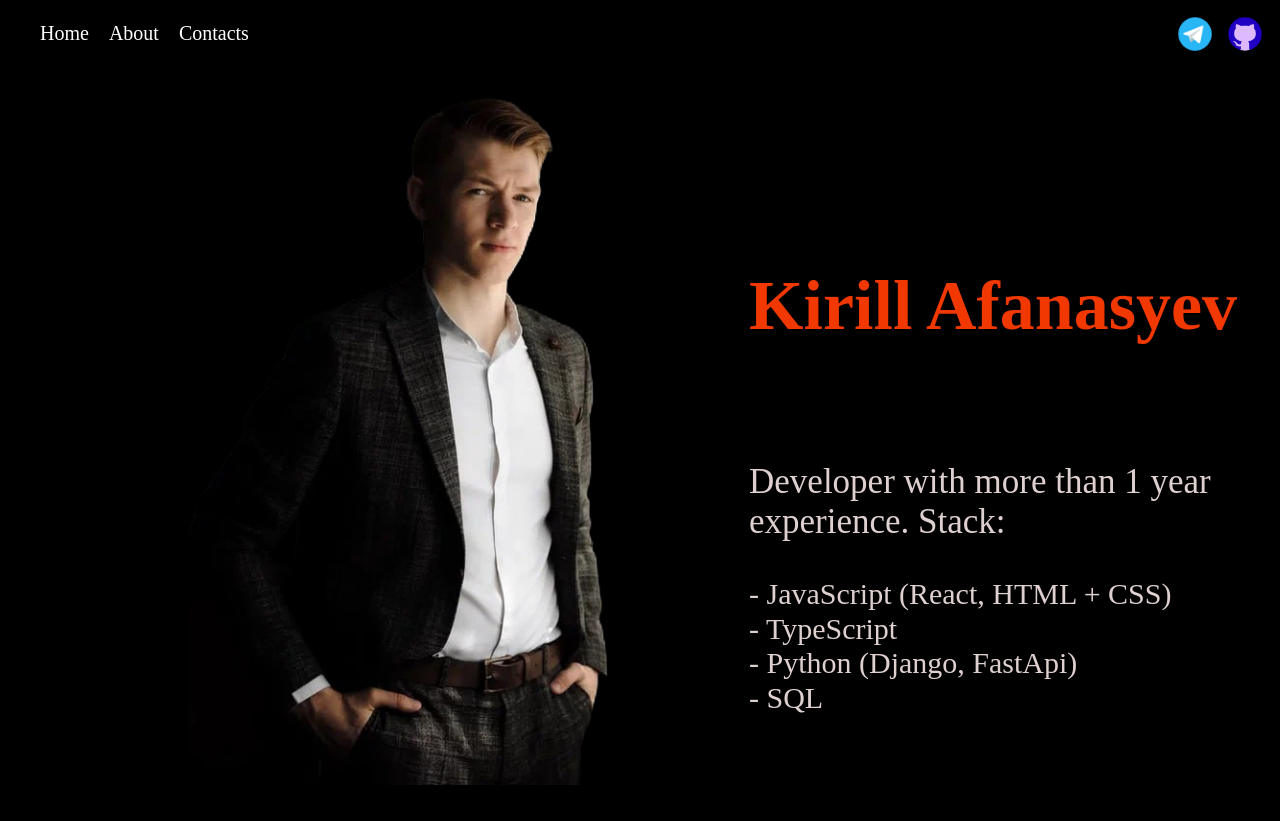
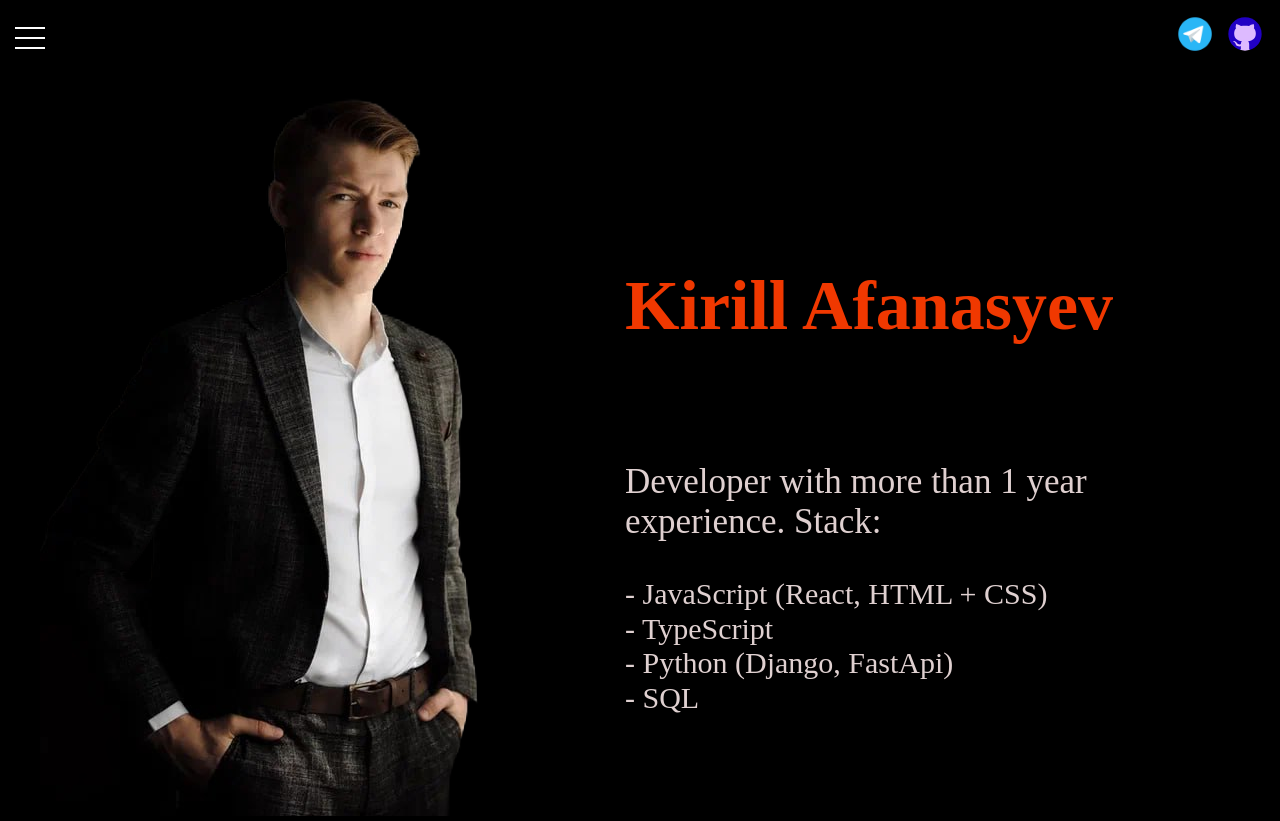
Before and after one commit to kafanasyev97/Website-business-card-React, a React app: page / in a window 1280 px wide. Before the commit the page ends 800 px from the top, so only its background shows below. Built offline with nearby package versions, Linux system fonts and the light colour scheme.

Commit message:
[upd] Menu left

```diff
--- a/src/components/Header.js
+++ b/src/components/Header.js
@@ -1,10 +1,23 @@
-import React from 'react'
+import React, { useRef } from 'react'
 import { Link } from 'react-router-dom'
 
 const Header = () => {
+  const headerNav = useRef(null)
+  const burgerMenuClick = () => {
+    if (headerNav.current) {
+      headerNav.current.classList.toggle('open')
+    }
+  }
+
   return (
     <header className="header">
-      <div className="header__nav">
+      <button onClick={burgerMenuClick} class="header__btn" type="button">
+        <span class="header__btn-line"></span>
+        <span class="header__btn-line"></span>
+        <span class="header__btn-line"></span>
+        <span class="header__btn-line"></span>
+      </button>
+      <div ref={headerNav} className="header__nav">
         <Link className="header__nav-link" to="/">
           Home
         </Link>
--- a/src/styles/main.css
+++ b/src/styles/main.css
@@ -28,7 +28,6 @@ body {
 
 .header__nav {
   visibility: collapse;
-  padding-left: 40px;
   display: flex;
   gap: 20px;
 }
@@ -50,9 +49,45 @@ body {
   height: 40px;
 }
 
+.header__btn {
+  display: inline-block;
+  width: 30px;
+  height: 30px;
+  background-color: transparent;
+  cursor: pointer;
+  border: none;
+  position: relative;
+  margin-left: 15px;
+  z-index: 6;
+  top: 4px;
+}
+
+.header__btn-line {
+  position: absolute;
+  top: 10px;
+  left: 0;
+  width: 100%;
+  background-color: #fff;
+  height: 2px;
+  transition: 0.3s ease;
+}
+
+.header__btn-line:nth-child(1) {
+  top: 5px;
+}
+.header__btn-line:nth-child(2) {
+  top: 15px;
+}
+.header__btn-line:nth-child(3) {
+  top: 15px;
+}
+.header__btn-line:nth-child(4) {
+  top: 25px;
+}
+
 .container {
   max-width: 1230px;
-  margin: 0 auto 0 calc(260 / 1920 * 100vw);
+  margin: 0 auto;
   padding: 0 15px;
 }
 
@@ -208,6 +243,14 @@ body {
 
 @media (max-width: 1500px) {
   .header__nav {
+    position: absolute;
+    left: 15px;
+    top: 70px;
+    display: flex;
+    flex-direction: column;
+  }
+
+  .header__nav.open {
     visibility: visible;
   }
 
```
